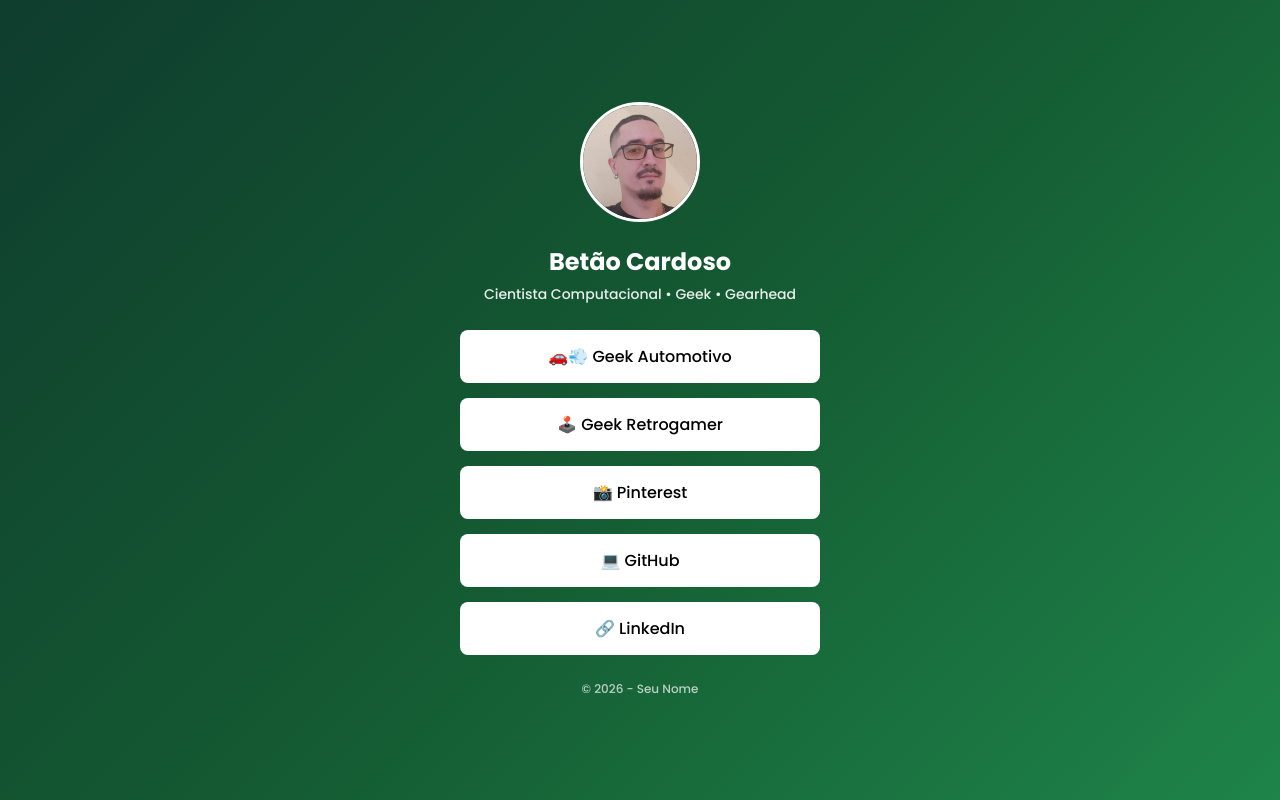
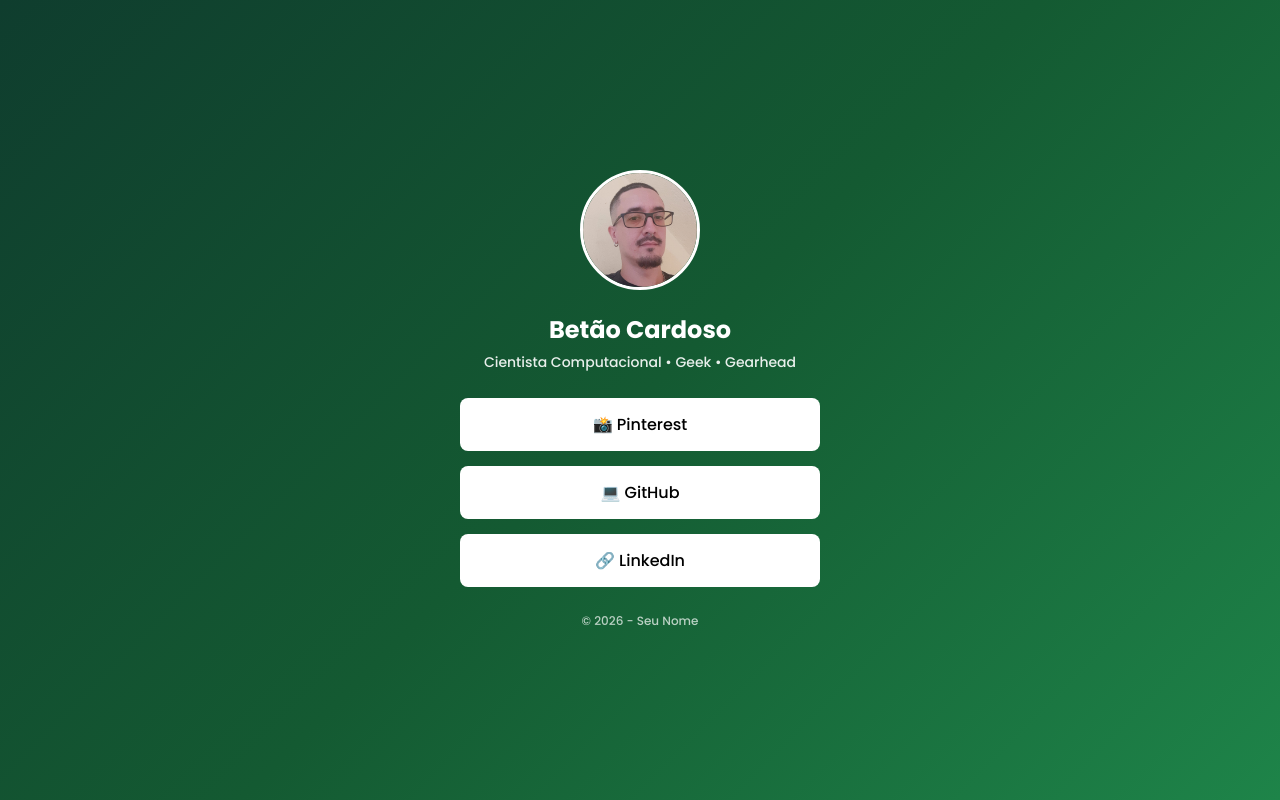
Before and after one commit to roberto-cardoso/link_na_bio_instagram, a plain HTML site: page index.html in a window 1280 px wide. Drawn offline with Linux system fonts and the light colour scheme.

Commit message:
Update index.html
tem que fazer os novos sites (e tem que melhorar o nome do site de carros)

```diff
--- a/index.html
+++ b/index.html
@@ -22,8 +22,8 @@
 
         <!-- Links -->
         <div class="links">
-            <a href="https://geekautomotivo.free.nf" target="_blank">🚗💨 Geek Automotivo</a>
-            <a href="https://geekretrogamer.com" target="_blank">🕹️ Geek Retrogamer</a>
+            <!-- <a href="https://geekautomotivo.free.nf" target="_blank">🚗💨 Geek Automotivo</a> -->
+            <!-- <a href="https://geekretrogamer.com" target="_blank">🕹️ Geek Retrogamer</a> -->
             <a href="https://br.pinterest.com/betao_cardoso/" target="_blank">📸 Pinterest</a>
             <a href="https://github.com/roberto-cardoso" target="_blank">💻 GitHub</a>
             <a href="https://linkedin.com/in/roberto-cardoso270766189/" target="_blank">🔗 LinkedIn</a>
```
